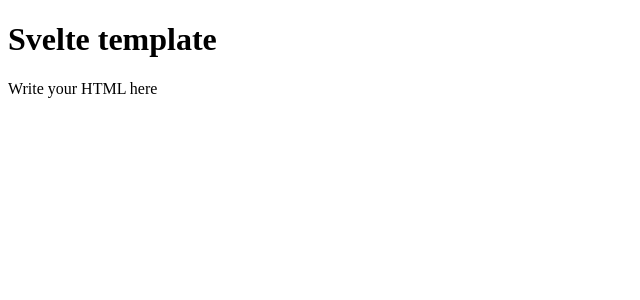
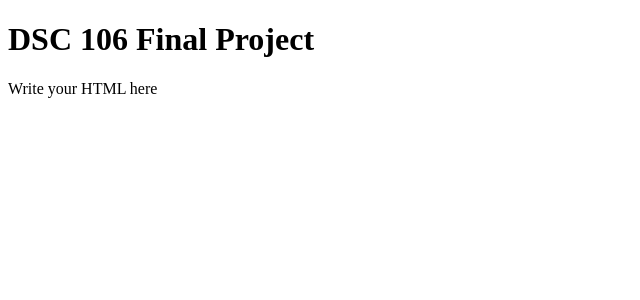
Before and after one commit to angela139/dsc106-final, a SvelteKit app: page / in a window 1280 px wide. Shown: the top 300 px of the page, without its empty margins (0-640 px from the left). Built offline with nearby package versions, Linux system fonts and the light colour scheme.

Commit message:
Checking update

```diff
--- a/src/components/App.svelte
+++ b/src/components/App.svelte
@@ -3,7 +3,7 @@
 </script>
 
 <main>
-  <h1>Svelte template</h1>
+  <h1>DSC 106 Final Project</h1>
 
   <p>Write your HTML here</p>
 </main>
```
